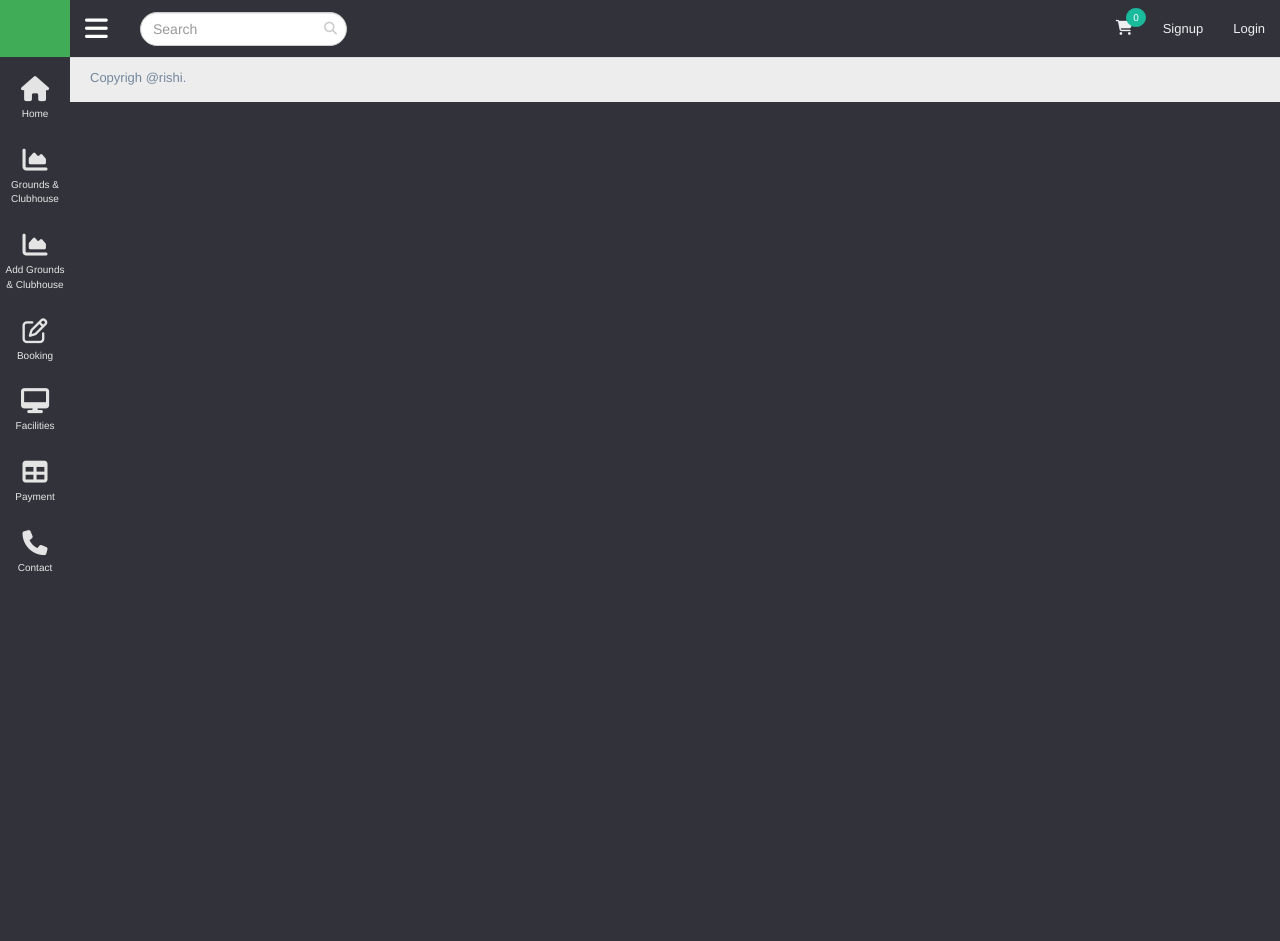
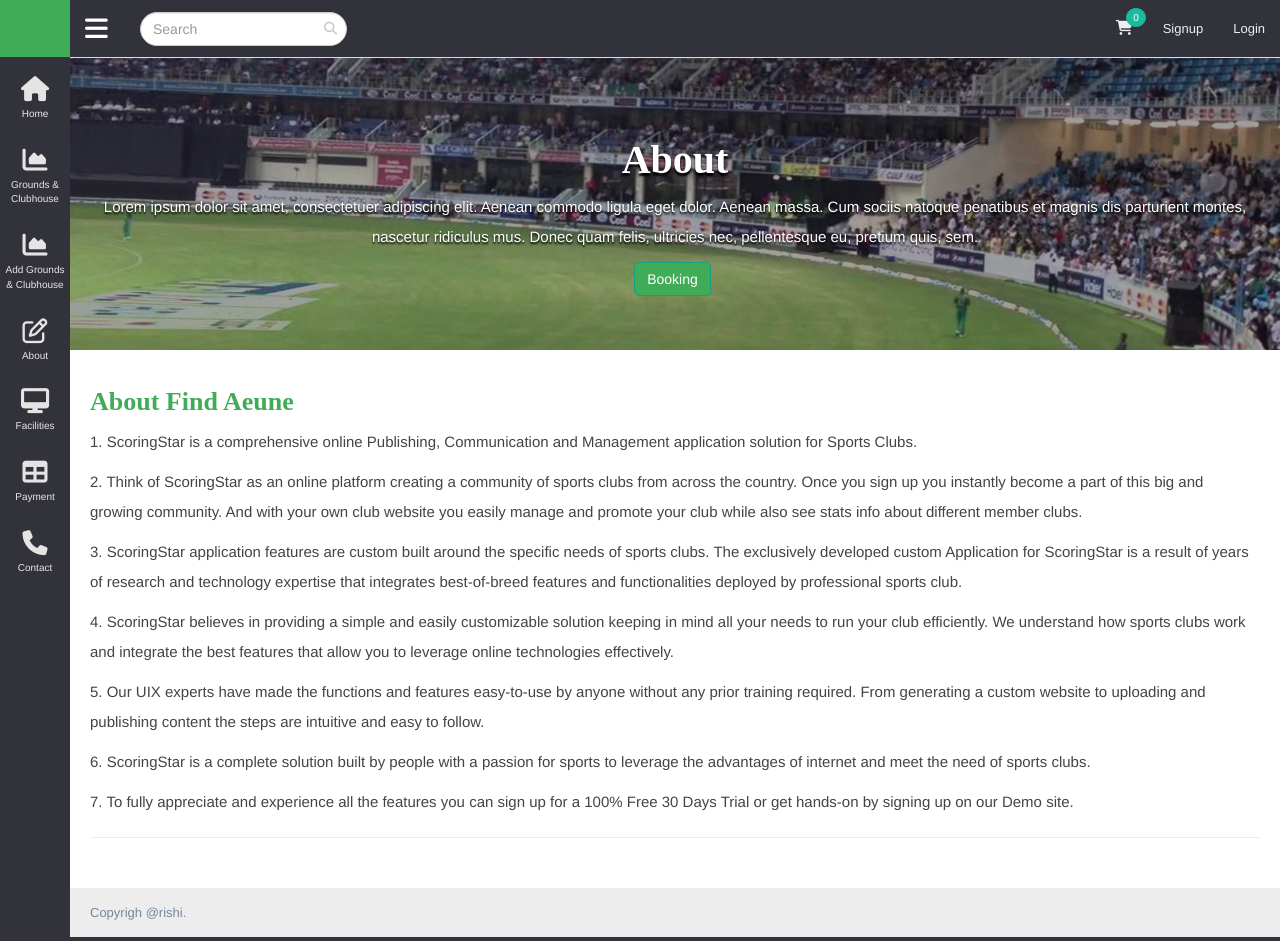
Before and after one commit to vinodhaganzenstill/findavenue, a plain HTML site: page index.html at #/about in a window 1280 px wide. Before the commit the page ends 800 px from the top, so only its background shows below. Drawn offline with Linux system fonts and the light colour scheme; no server answers.

Commit message:
About us page

```diff
--- a/index.html
+++ b/index.html
@@ -31,7 +31,7 @@
                  <li><a href="#home"><i class="fa fa-home"></i> Home </a></li>
                   <li><a href="#venues"><i class="fa fa-area-chart" aria-hidden="true"></i> Grounds & Clubhouse </a></li>
                   <li><a href="#add_ground"><i class="fa fa-area-chart" aria-hidden="true"></i> Add Grounds & Clubhouse </a></li>
-                  <li><a><i class="fa fa-edit"></i> Booking </a></li>
+                  <li><a href="#about"><i class="fa fa-edit"></i> About </a></li>
                   <li><a><i class="fa fa-desktop"></i> Facilities </a></li>
                   <li><a><i class="fa fa-table"></i> Payment </a> </li>
                   <li><a href="#contact"><i class="fa fa-phone" aria-hidden="true"></i> Contact </a></li>
--- /dev/null
+++ b/views/about.html
@@ -0,0 +1,45 @@
+<div role="main" class="right_col about" style="min-height: 850px;">
+      <!-- top tiles -->
+      <div class="row tile_count ">
+      <div class="col-lg-12 col-md-12 col-sm-12 col-xs-12 text-center">
+      <div class="fint-home">
+        <h2>About</h2>
+        <p>Lorem ipsum dolor sit amet, consectetuer adipiscing elit. Aenean commodo ligula eget dolor. Aenean massa. Cum sociis natoque penatibus et magnis dis parturient montes, nascetur ridiculus mus. Donec quam felis, ultricies nec, pellentesque eu, pretium quis, sem.</p>
+        <p><button class="btn btn-success" type="submit" id="send">Booking</button></p>
+        </div>
+        </div>
+        <div class="col-lg-12 col-md-12 col-sm-12 col-xs-12">
+        <div class="welcome">
+        <h2>About Find Aeune</h2>
+        <p>1. ScoringStar is a comprehensive online Publishing, Communication and Management application solution for Sports Clubs.</p>
+
+<p>2. Think of ScoringStar as an online platform creating a community of sports clubs from across the country. Once you sign up you instantly become a part of this big and growing community. And with your own club website you easily manage and promote your club while also see stats info about different member clubs.</p>
+
+<p>3. ScoringStar application features are custom built around the specific needs of sports clubs. The exclusively developed custom Application for ScoringStar is a result of years of research and technology expertise that integrates best-of-breed features and functionalities deployed by professional sports club.</p>
+
+<p>4. ScoringStar believes in providing a simple and easily customizable solution keeping in mind all your needs to run your club efficiently. We understand how sports clubs work and integrate the best features that allow you to leverage online technologies effectively.</p>
+
+<p>5. Our UIX experts have made the functions and features easy-to-use by anyone without any prior training required. From generating a custom website to uploading and publishing content the steps are intuitive and easy to follow.</p>
+
+<p>6. ScoringStar is a complete solution built by people with a passion for sports to leverage the advantages of internet and meet the need of sports clubs.</p>
+
+<p>7. To fully appreciate and experience all the features you can sign up for a 100% Free 30 Days Trial or get hands-on by signing up on our Demo site.</p>
+        </div>
+        <hr>
+        </div>
+         <!--<div class="col-lg-6 col-md-6 col-sm-6 col-xs-12" style="border-right:1px solid #eee;">
+         <div class="welcome">
+         <h2>Who We Are?</h2>
+        <p>Lorem ipsum dolor sit amet, consectetuer adipiscing elit. Aenean commodo ligula eget dolor. Aenean massa. Cum sociis natoque penatibus et magnis dis parturient montes, nascetur ridiculus mus. Donec quam felis, ultricies nec, pellentesque eu, pretium quis, sem.</p>
+        <p><a href="">Read More</a></p>
+         </div>
+      </div>-->
+      <!--<div class="col-lg-6 col-md-6 col-sm-6 col-xs-12">
+      <div class="welcome">
+      <h2>Why Us?</h2>
+        <p>Lorem ipsum dolor sit amet, consectetuer adipiscing elit. Aenean commodo ligula eget dolor. Aenean massa. Cum sociis natoque penatibus et magnis dis parturient montes, nascetur ridiculus mus. Donec quam felis, ultricies nec, pellentesque eu, pretium quis, sem.</p>
+        <p><a href="">Read More</a></p>
+      </div>
+      </div>-->
+    </div>
+  </div>
```
Also changed, not shown: css/custom.min.css, images/about.jpg (added).
